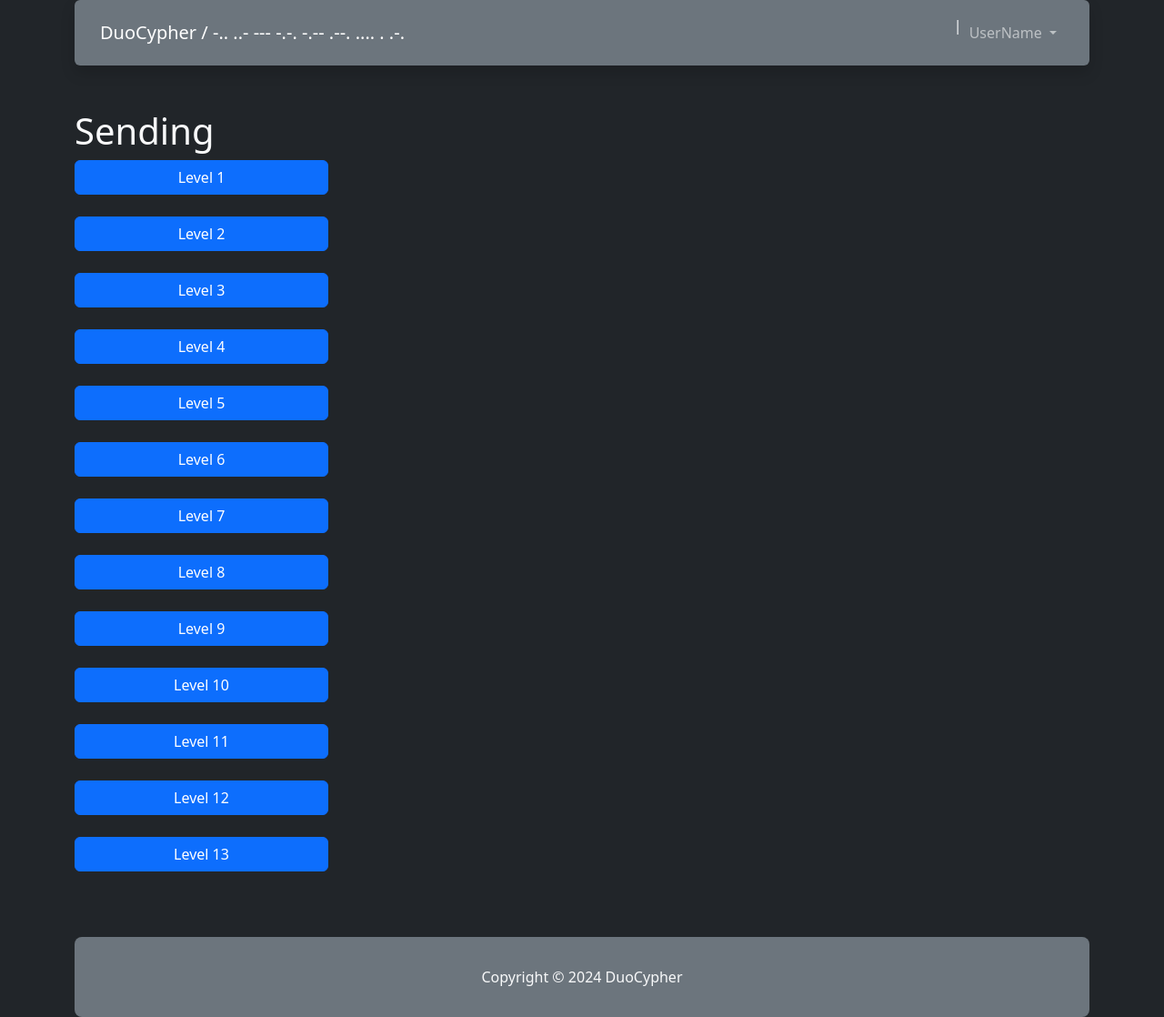
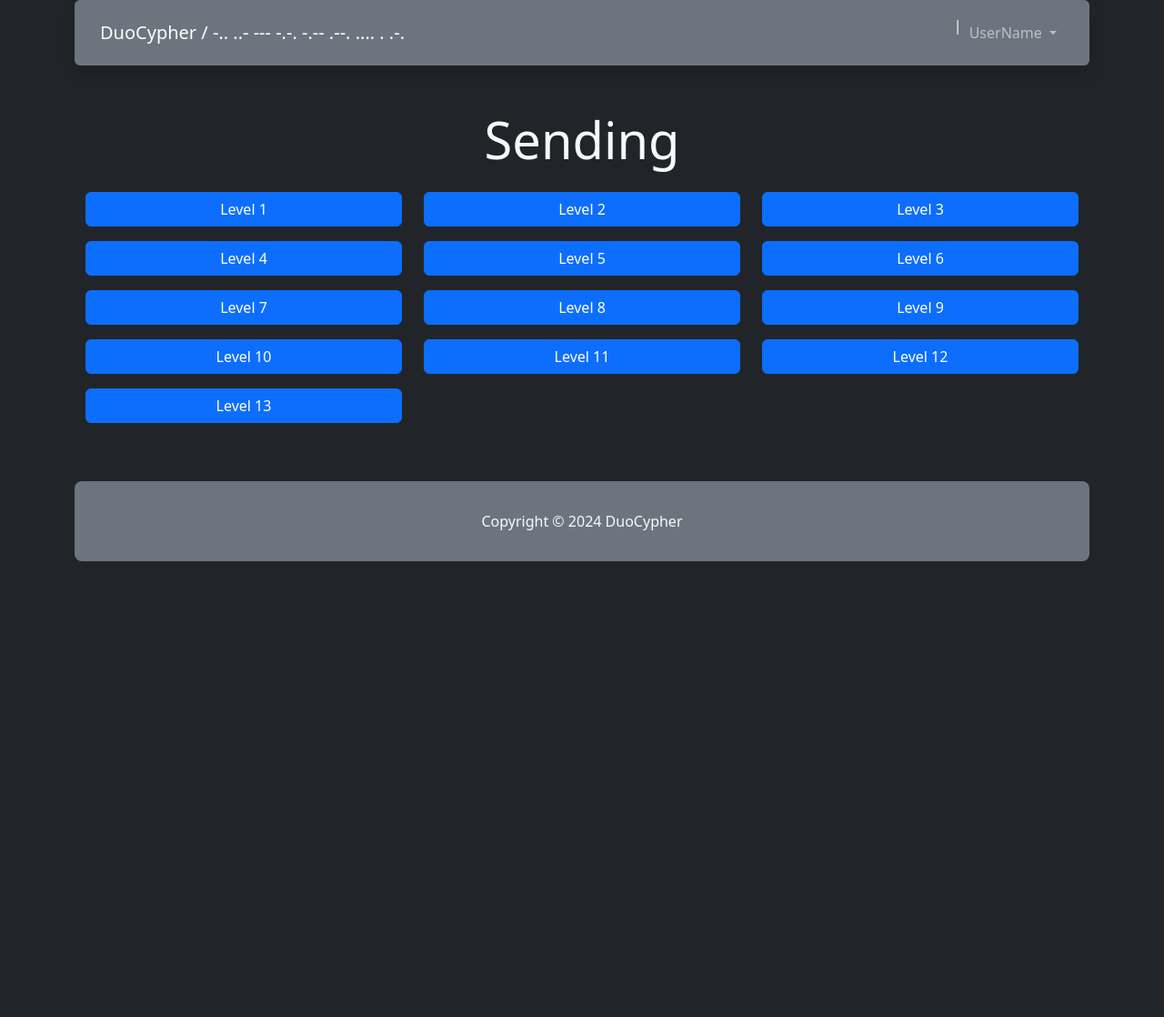
Before and after one commit to AksiLipe/project_practice, a Django app: page /sending in a window 1280 px wide. Shown: the whole page at 91% size. After the commit the page ends 617 px from the top, so only its background shows below. Run offline with Django 5.2, Linux system fonts and the light colour scheme; data comes from the database, SQL or seed files in the repository.

Commit message:
Added and adjusted levels buttons in receiving.html and sending.html

```diff
--- a/Practice/DuoCypher/templates/index.html
+++ b/Practice/DuoCypher/templates/index.html
@@ -20,7 +20,7 @@
 
         <div class="row mt-5">
             <div class="col-md-12 d-flex mt-5 justify-content-center">
-                <button type="button" class="btn btn-secondary btn-lg me-3 shadow" href="#">
+                <button type="button" class="btn btn-secondary btn-lg me-3 shadow" onclick="location.href='/receiving'">
                     <svg xmlns="http://www.w3.org/2000/svg" width="16" height="16" fill="currentColor"
                          class="bi bi-arrow-bar-down" viewBox="0 0 16 16">
                         <path fill-rule="evenodd"
@@ -28,7 +28,7 @@
                     </svg>
                     Receiving
                 </button>
-                <button type="button" class="btn btn-secondary btn-lg ms-3 shadow" href="#">
+                <button type="button" class="btn btn-secondary btn-lg ms-3 shadow" onclick="location.href='/sending'">
                     <svg xmlns="http://www.w3.org/2000/svg" width="16" height="16" fill="currentColor"
                          class="bi bi-send-fill" viewBox="0 0 16 16">
                         <path d="M15.964.686a.5.5 0 0 0-.65-.65L.767 5.855H.766l-.452.18a.5.5 0 0 0-.082.887l.41.26.001.002 4.995 3.178 3.178 4.995.002.002.26.41a.5.5 0 0 0 .886-.083zm-1.833 1.89L6.637 10.07l-.215-.338a.5.5 0 0 0-.154-.154l-.338-.215 7.494-7.494 1.178-.471z"/>
--- a/Practice/DuoCypher/templates/sending.html
+++ b/Practice/DuoCypher/templates/sending.html
@@ -10,25 +10,25 @@
           integrity="sha384-QWTKZyjpPEjISv5WaRU9OFeRpok6YctnYmDr5pNlyT2bRjXh0JMhjY6hW+ALEwIH" crossorigin="anonymous">
 </head>
 
+
 <body class="bg-dark text-light d-flex flex-column min-vh-100">
     <div class="container">
         {% include "navbar.html" %}
-    <div class="Main">
-        <h1>Sending</h1>
+        <div class="text-center display-4 mb-4">
+            Sending
         </div>
 
+        <div class="container">
             <div class="row">
-
                 {% for level in levels %}
-        <div class="row-cols-md-4 mb-4">
-            <button class="btn btn-primary btn-block">Level {{ level }}</button>
+                    <div class="col-12 col-md-4 mb-3">
+                        <button class="btn btn-primary btn-block w-100">Level {{ level }}</button>
                     </div>
-        {% if forloop.counter0|divisibleby:3 %}
-
-    </div>
-    <div class="row">
+                    {% if forloop.counter|divisibleby:3 and not forloop.last %}
+                        </div><div class="row">
                     {% endif %}
                 {% endfor %}
+            </div>
         </div>
 
         {% include "footer.html" %}
--- a/Practice/DuoCypher/views.py
+++ b/Practice/DuoCypher/views.py
@@ -26,4 +26,11 @@ def sending(request):
 
 
 def receiving(request):
-    return render(request, 'receiving.html')
+    symbols_count = Symbols.objects.count()
+    levels_count = symbols_count // 2
+    levels = list(range(1, levels_count + 1))
+
+    context = {
+        'levels': levels
+    }
+    return render(request, 'receiving.html', context)
```
Also changed, not shown: Practice/DuoCypher/templates/receiving.html (+15 -2 lines). Lines whose indentation alone changed are shown as unchanged.
